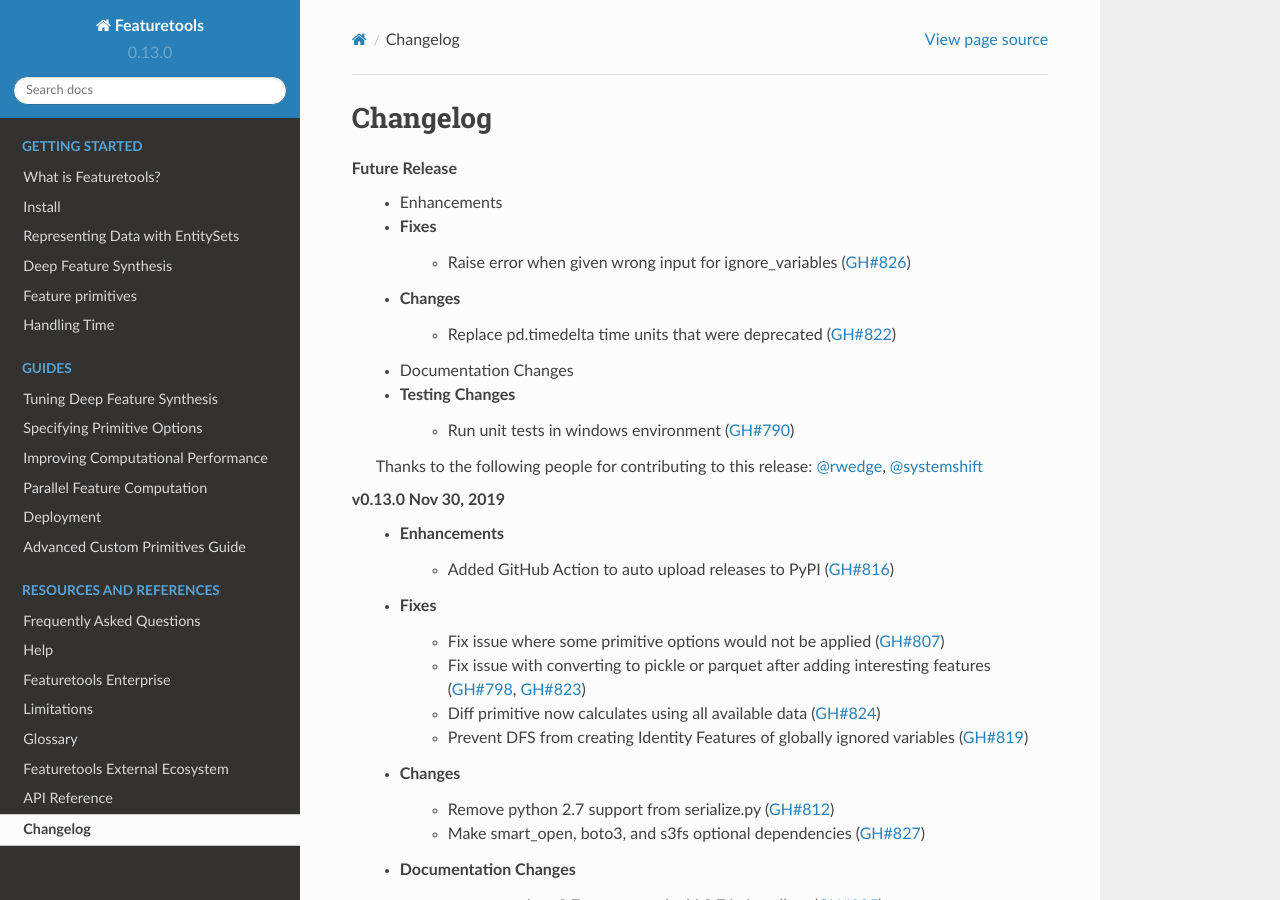
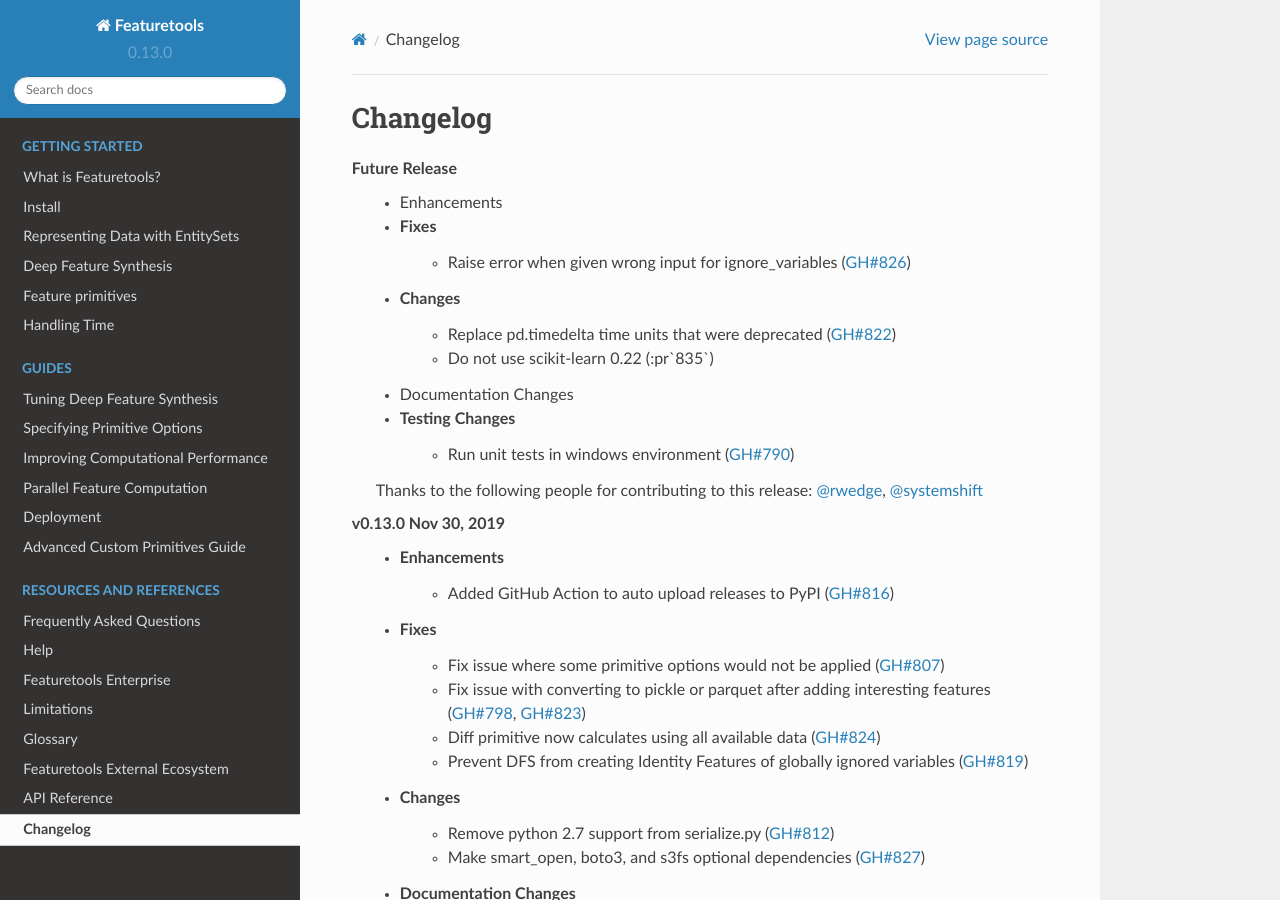
Before and after one commit to alteryx/featuretools, a Sphinx documentation site: the page built from docs/source/changelog.rst, in a window 1280 px wide and 900 px high. Built offline with Sphinx 7.4.7 and the Read the Docs theme 2.0.0, drawn with Linux system fonts in a browser that asks for light colours; pages that are not in the unit, such as notebooks, are missing from menus.

Commit message:
update changelog

```diff
--- a/docs/source/changelog.rst
+++ b/docs/source/changelog.rst
@@ -8,6 +8,7 @@
         * Raise error when given wrong input for ignore_variables (:pr:`826`)
     * Changes
         * Replace pd.timedelta time units that were deprecated (:pr:`822`)
+        * Do not use scikit-learn 0.22 (:pr`835`)
     * Documentation Changes
     * Testing Changes
         * Run unit tests in windows environment (:pr:`790`)
```
